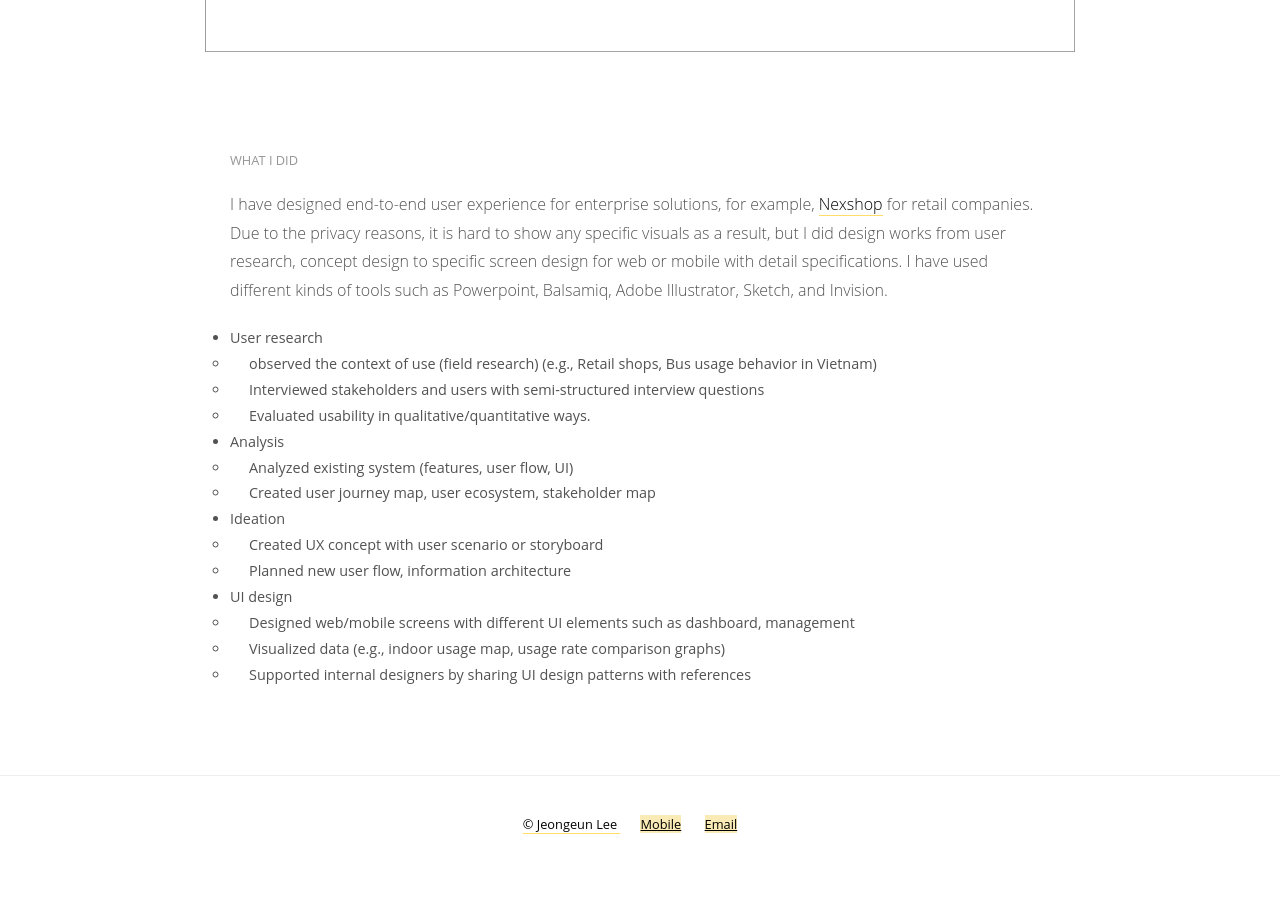
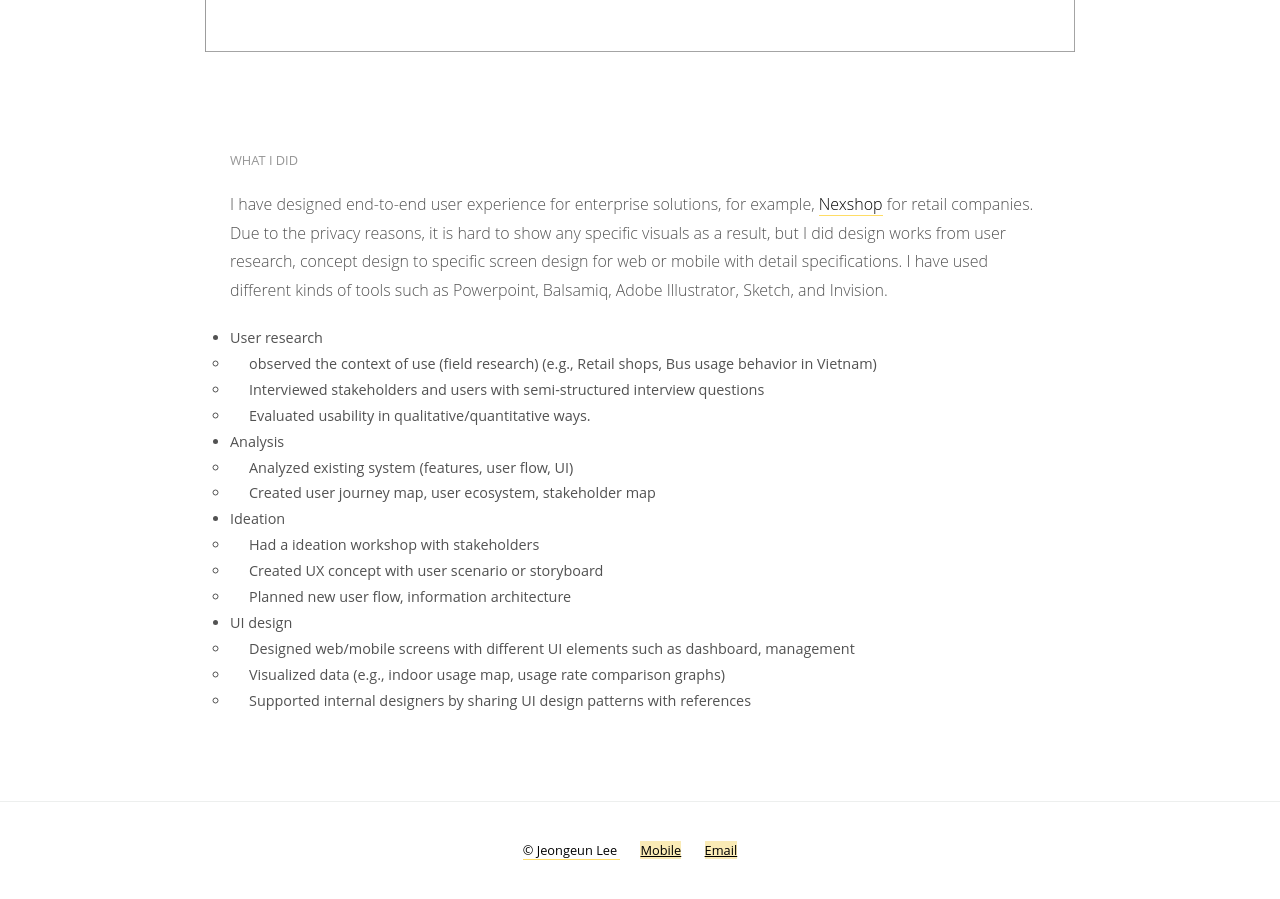
Before and after one commit to ljeun/portfolio_back, a Jekyll site: the page built from _posts/2017-05-01-samsungsds-enterprisesolutions.markdown, in a window 1280 px wide and 900 px high, scrolled down 1105 px. Built offline with Jekyll 4.4.1, drawn with Linux system fonts in a browser that asks for light colours; before the commit the page ends 1979 px from its top, so only the background shows below that.

Commit message:
update texts

```diff
--- a/_posts/2017-05-01-samsungsds-enterprisesolutions.markdown
+++ b/_posts/2017-05-01-samsungsds-enterprisesolutions.markdown
@@ -7,7 +7,7 @@ period: 2014-2017
 role: User Research, UI Research, Concept Design, UI Design, Prototyping, Data Visualization
 overview: UX design for Enterprise IT solutions in the retail and mobility industry.I have designed end-to-end user experience from field research to building information architecture and designing specific screens
 section_1: What I did
-content_1: I have designed end-to-end user experience for enterprise solutions, for example, <a href="https://www.samsungsds.com/global/en/solutions/off/nde/nexshop_digital_experience.html" class="link">Nexshop</a> for retail companies. Due to the privacy reasons, it is hard to show any specific visuals as a result, but I did design works from user research, concept design to specific screen design for web or mobile with detail specifications. I have used different kinds of tools such as Powerpoint, Balsamiq, Adobe Illustrator, Sketch, and Invision. <ul><li>User research <ul> <li> observed the context of use (field research) (e.g., Retail shops, Bus usage behavior in Vietnam)</li> <li>Interviewed stakeholders and users with semi-structured interview questions</li> <li>Evaluated usability in qualitative/quantitative ways.</li></ul></li><li>Analysis <ul><li>Analyzed existing system (features, user flow, UI)</li><li>Created user journey map, user ecosystem, stakeholder map </li></ul><li>Ideation <ul><li>Created UX concept with user scenario or storyboard</li><li> Planned new user flow,  information architecture</li></ul><li>UI design <ul><li>Designed web/mobile screens with different UI elements such as dashboard, management</li><li>Visualized data (e.g., indoor usage map, usage rate comparison graphs)</li><li>Supported internal designers by sharing UI design patterns with references </li></ul></ul>
+content_1: I have designed end-to-end user experience for enterprise solutions, for example, <a href="https://www.samsungsds.com/global/en/solutions/off/nde/nexshop_digital_experience.html" class="link">Nexshop</a> for retail companies. Due to the privacy reasons, it is hard to show any specific visuals as a result, but I did design works from user research, concept design to specific screen design for web or mobile with detail specifications. I have used different kinds of tools such as Powerpoint, Balsamiq, Adobe Illustrator, Sketch, and Invision. <ul><li>User research <ul> <li> observed the context of use (field research) (e.g., Retail shops, Bus usage behavior in Vietnam)</li> <li>Interviewed stakeholders and users with semi-structured interview questions</li> <li>Evaluated usability in qualitative/quantitative ways.</li></ul></li><li>Analysis <ul><li>Analyzed existing system (features, user flow, UI)</li><li>Created user journey map, user ecosystem, stakeholder map </li></ul><li>Ideation <ul><li>Had a ideation workshop with stakeholders</li><li>Created UX concept with user scenario or storyboard</li><li> Planned new user flow,  information architecture</li></ul><li>UI design <ul><li>Designed web/mobile screens with different UI elements such as dashboard, management</li><li>Visualized data (e.g., indoor usage map, usage rate comparison graphs)</li><li>Supported internal designers by sharing UI design patterns with references </li></ul></ul>
 image_main: /img/works/samsungsds/main.png
 #image_main_detail: /img/works/samsungsds/main_detail.png
 #image_sketches: /img/works/samsungsds/sketches.png
```
